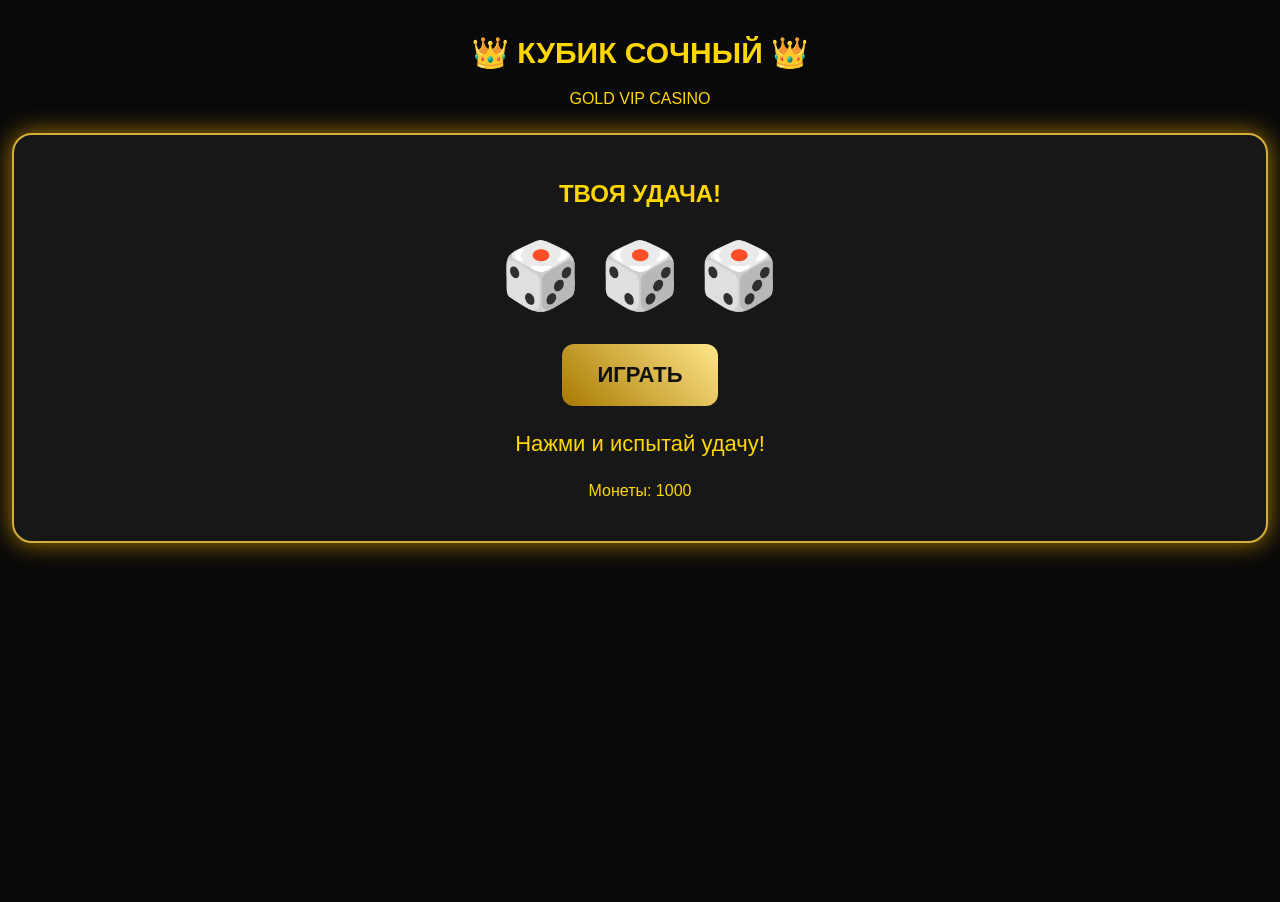
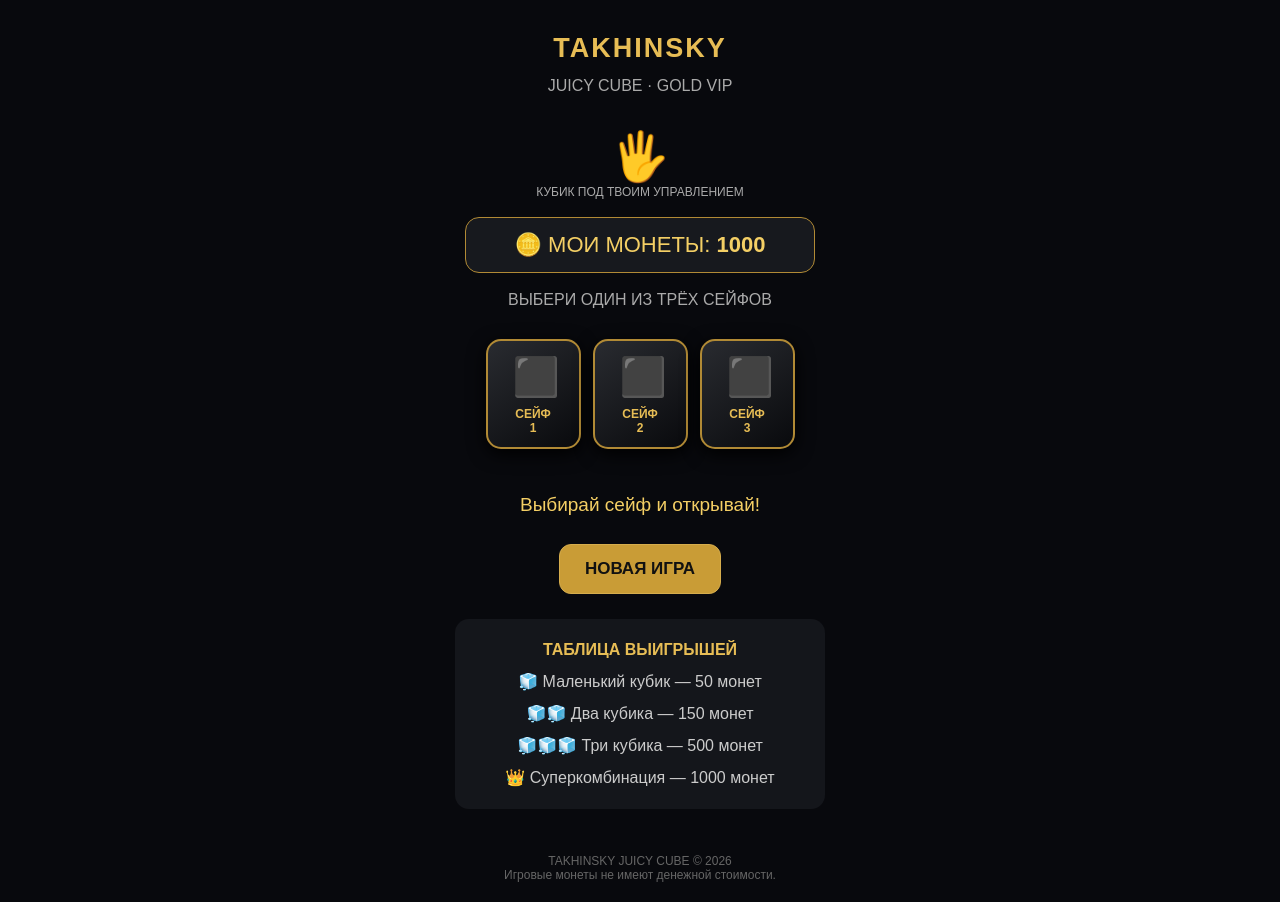
Before and after one commit to tahinski/kubik-sochny-gold-vip, a plain HTML site: page index.html in a window 1280 px wide. Before the commit the page ends 800 px from the top, so only its background shows below. Drawn offline with Linux system fonts and the light colour scheme.

Commit message:
Update HTML structure and styling for Juicy Cube

```diff
--- a/index.html
+++ b/index.html
@@ -1,47 +1,133 @@
+
 <!DOCTYPE html>
 <html lang="ru">
 <head>
 <meta charset="UTF-8">
-<meta name="viewport" content="width=device-width, initial-scale=1">
-<title>Кубик Сочный GOLD VIP</title>
+<meta name="viewport" content="width=device-width, initial-scale=1.0">
+<title>TAKHINSKY JUICY CUBE</title>
 <style>
 *{box-sizing:border-box}
-body{margin:0;background:#090909;color:#ffd700;font-family:Arial;text-align:center}
-h1{margin-top:35px;font-size:30px}
-.machine{margin:25px 12px;padding:25px;background:#171717;border:2px solid #d4af37;border-radius:20px;box-shadow:0 0 25px #a87900}
-.dice{font-size:65px;margin:30px 0}
-button{background:linear-gradient(45deg,#a87900,#ffe68a);color:#111;border:0;border-radius:12px;padding:18px 35px;font-size:22px;font-weight:bold}
-#result{font-size:22px;margin:25px}
+body{
+ margin:0;background:#08090d;color:white;
+ font-family:Arial,sans-serif;text-align:center;
+}
+header{padding:25px 10px 10px}
+h1{color:#e7bd55;font-size:27px;letter-spacing:2px;margin:8px}
+h2{font-size:16px;color:#aaa;font-weight:normal}
+.balance{
+ margin:18px auto;padding:14px;
+ background:#17191e;border:1px solid #b18a35;
+ border-radius:14px;width:85%;max-width:350px;
+ font-size:22px;color:#f4cf65;
+}
+.hand{font-size:48px;margin:10px}
+.hand small{display:block;font-size:12px;color:#aaa}
+.game{
+ display:flex;justify-content:center;gap:12px;
+ flex-wrap:wrap;margin:30px auto;max-width:500px;
+}
+.safe{
+ width:95px;height:110px;border:2px solid #b18a35;
+ border-radius:15px;background:linear-gradient(145deg,#292b30,#090a0d);
+ color:white;font-size:38px;cursor:pointer;
+ box-shadow:0 5px 18px #000;
+}
+.safe:active{transform:scale(.94)}
+.safe span{display:block;font-size:12px;color:#e7bd55;margin-top:8px}
+button{
+ border:1px solid #d6ad4d;border-radius:12px;
+ padding:14px 25px;background:#c99c36;
+ color:#111;font-size:17px;font-weight:bold;
+ cursor:pointer;
+}
+button:disabled{opacity:.4}
+#message{
+ min-height:65px;padding:15px;color:#f4cf65;
+ font-size:19px;
+}
+.prizes{
+ margin:25px auto;padding:15px;
+ width:90%;max-width:370px;
+ background:#14161b;border-radius:14px;
+ color:#ccc;line-height:2;
+}
+footer{padding:20px;color:#666;font-size:12px}
 </style>
 </head>
 <body>
-<h1>👑 КУБИК СОЧНЫЙ 👑</h1>
-<p>GOLD VIP CASINO</p>
-<div class="machine">
-<h2>ТВОЯ УДАЧА!</h2>
-<div class="dice" id="dice">🎲 🎲 🎲</div>
-<button onclick="play()">ИГРАТЬ</button>
-<div id="result">Нажми и испытай удачу!</div>
-<p>Монеты: <span id="coins">1000</span></p>
+<header>
+<h1>TAKHINSKY</h1>
+<h2>JUICY CUBE · GOLD VIP</h2>
+</header>
+
+<div class="hand">🖐️
+<small>КУБИК ПОД ТВОИМ УПРАВЛЕНИЕМ</small>
 </div>
+
+<div class="balance">
+🪙 МОИ МОНЕТЫ: <b id="coins">1000</b>
+</div>
+
+<h2>ВЫБЕРИ ОДИН ИЗ ТРЁХ СЕЙФОВ</h2>
+
+<div class="game">
+<button class="safe" onclick="openSafe(0)">⬛<span>СЕЙФ 1</span></button>
+<button class="safe" onclick="openSafe(1)">⬛<span>СЕЙФ 2</span></button>
+<button class="safe" onclick="openSafe(2)">⬛<span>СЕЙФ 3</span></button>
+</div>
+
+<div id="message">Выбирай сейф и открывай!</div>
+
+<button id="again" onclick="resetGame()">НОВАЯ ИГРА</button>
+
+<div class="prizes">
+<b style="color:#e7bd55">ТАБЛИЦА ВЫИГРЫШЕЙ</b><br>
+🧊 Маленький кубик — 50 монет<br>
+🧊🧊 Два кубика — 150 монет<br>
+🧊🧊🧊 Три кубика — 500 монет<br>
+👑 Суперкомбинация — 1000 монет
+</div>
+
+<footer>TAKHINSKY JUICY CUBE © 2026<br>Игровые монеты не имеют денежной стоимости.</footer>
+
 <script>
 let coins=1000;
-function play(){
-if(coins<10){
-document.getElementById('result').textContent='Монеты закончились!';
-return;
+let played=false;
+
+function openSafe(number){
+ if(played)return;
+ played=true;
+
+ let roll=Math.random();
+ let prize=0;
+ let result="";
+
+ if(roll<0.45){
+  prize=50;
+  result="🧊 Маленький кубик! +50 монет";
+ }else if(roll<0.75){
+  prize=150;
+  result="🧊🧊 Два кубика! +150 монет";
+ }else if(roll<0.95){
+  prize=500;
+  result="🧊🧊🧊 Три кубика! +500 монет";
+ }else{
+  prize=1000;
+  result="💎 СУПЕРВЫИГРЫШ! +1000 монет!";
+ }
+
+ coins+=prize;
+ document.getElementById("coins").textContent=coins;
+ document.getElementById("message").textContent=result;
+ document.querySelectorAll(".safe")[number].textContent="🪙";
 }
-coins-=10;
-let symbols=['🎲','🧊','💎','👑','⭐','🎰'];
-let a=Array.from({length:3},()=>symbols[Math.floor(Math.random()*symbols.length)]);
-document.getElementById('dice').textContent=a.join(' ');
-if(a.every(x=>x===a[0])){
-coins+=100;
-document.getElementById('result').textContent='👑 ДЖЕКПОТ! +100 монет!';
-}else{
-document.getElementById('result').textContent='Попробуй ещё раз!';
-}
-document.getElementById('coins').textContent=coins;
+
+function resetGame(){
+ played=false;
+ document.getElementById("message").textContent="Выбирай сейф и открывай!";
+ document.querySelectorAll(".safe").forEach((b,i)=>{
+  b.innerHTML="⬛<span>СЕЙФ "+(i+1)+"</span>";
+ });
 }
 </script>
 </body>
```
